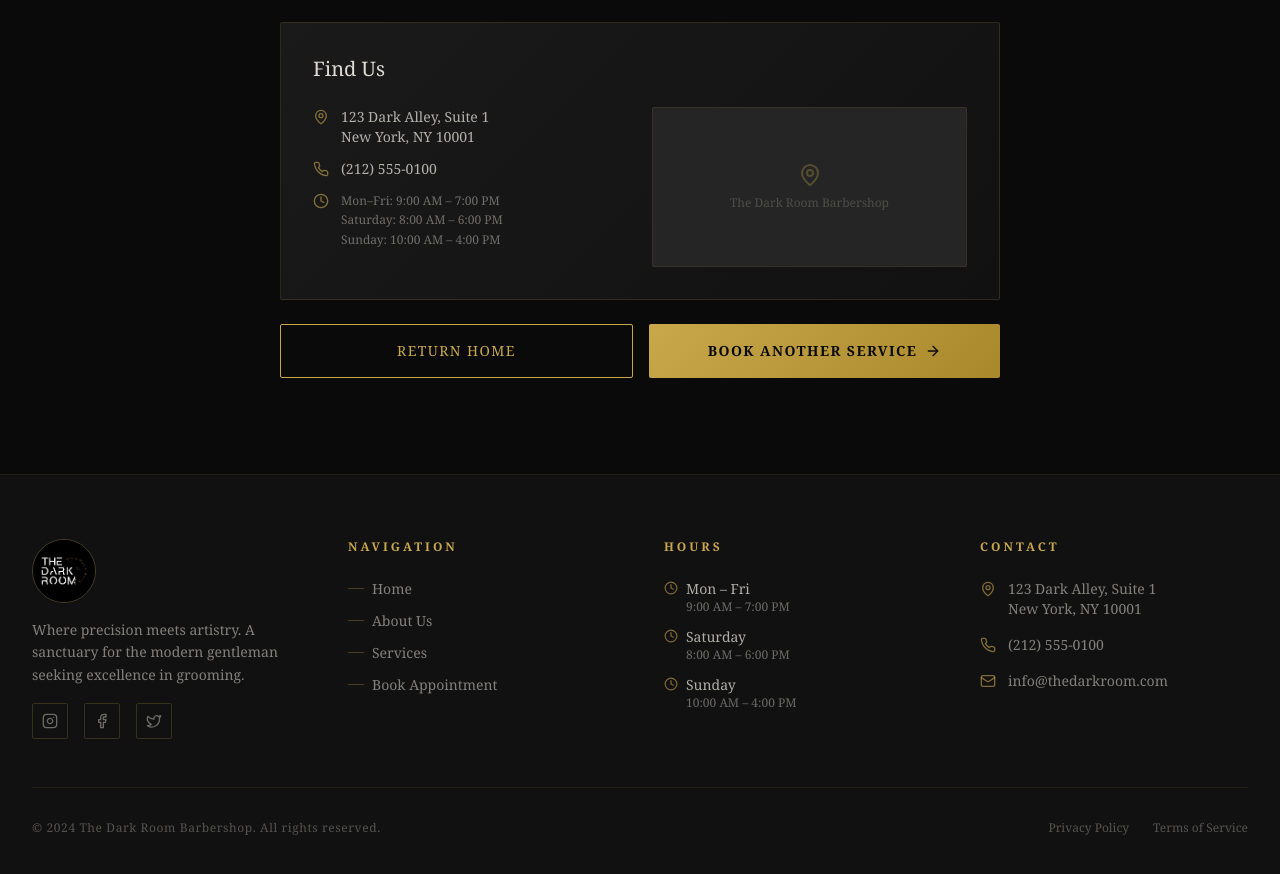
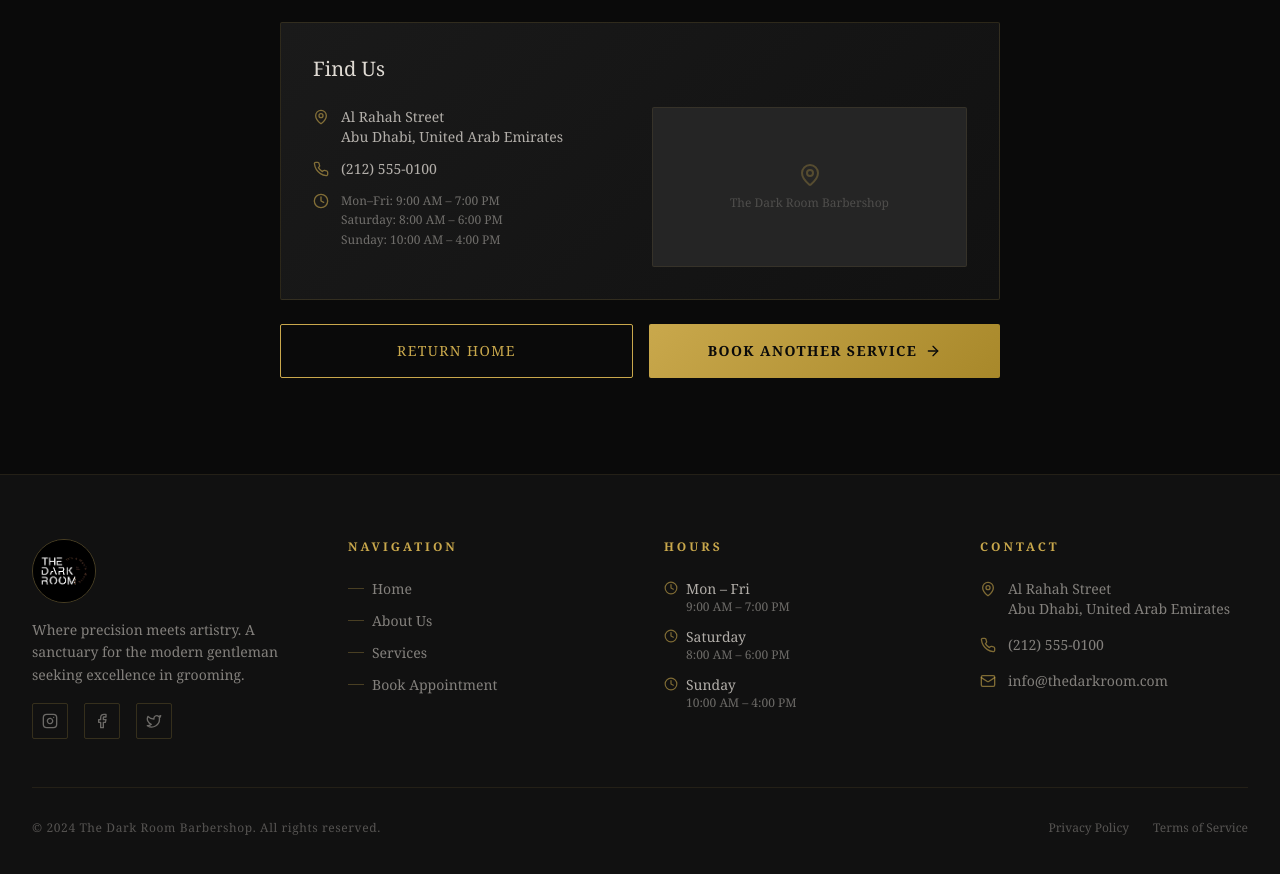
Before and after one commit to HafizTayyabNasir/the-dark-room, a Next.js app: page /booking/confirmation in a window 1280 px wide. Shown: the part 1315-2189 px from the top of the page. Built offline with nearby package versions, Linux system fonts and the light colour scheme.

Commit message:
Update shop location to Al Rahah Street, Abu Dhabi, United Arab Emirates

```diff
--- a/app/about/page.tsx
+++ b/app/about/page.tsx
@@ -105,7 +105,7 @@ export default function AboutPage() {
               Born from <span className="gold-text">Passion</span>
             </h2>
             <p className="text-cream/50 leading-relaxed">
-              The Dark Room was born in 2018 from a simple belief: that a great haircut is more than an appointment — it&apos;s an experience. Founder Marcus Reid opened our doors in the heart of New York City after 15 years of perfecting his craft across three continents.
+              The Dark Room was born in 2018 from a simple belief: that a great haircut is more than an appointment — it&apos;s an experience. Founder Marcus Reid opened our doors in the heart of Abu Dhabi after 15 years of perfecting his craft across three continents.
             </p>
             <p className="text-cream/50 leading-relaxed">
               The name itself tells the story. A dark room in photography is where the real magic happens — where raw negatives are transformed into lasting images. We see every client the same way: walking in with potential, leaving transformed.
--- a/app/booking/checkout/page.tsx
+++ b/app/booking/checkout/page.tsx
@@ -503,8 +503,8 @@ function CheckoutContent() {
               {/* Shop Info */}
               <div className="mt-4 dark-card rounded-sm p-5 space-y-2">
                 <p className="text-cream/40 text-xs tracking-widest uppercase mb-3">The Dark Room</p>
-                <p className="text-cream/50 text-sm">123 Dark Alley, Suite 1</p>
-                <p className="text-cream/50 text-sm">New York, NY 10001</p>
+                <p className="text-cream/50 text-sm">Al Rahah Street</p>
+                <p className="text-cream/50 text-sm">Abu Dhabi, United Arab Emirates</p>
                 <p className="text-cream/40 text-xs mt-2">Mon–Fri: 9AM–7PM · Sat: 8AM–6PM · Sun: 10AM–4PM</p>
               </div>
             </motion.div>
--- a/app/booking/confirmation/page.tsx
+++ b/app/booking/confirmation/page.tsx
@@ -170,8 +170,8 @@ function ConfirmationContent() {
               <div className="flex items-start gap-3">
                 <MapPin size={16} className="text-gold/60 mt-0.5 shrink-0" />
                 <div>
-                  <p className="text-cream/70 text-sm">123 Dark Alley, Suite 1</p>
-                  <p className="text-cream/70 text-sm">New York, NY 10001</p>
+                  <p className="text-cream/70 text-sm">Al Rahah Street</p>
+                  <p className="text-cream/70 text-sm">Abu Dhabi, United Arab Emirates</p>
                 </div>
               </div>
               <div className="flex items-center gap-3">
--- a/app/page.tsx
+++ b/app/page.tsx
@@ -58,7 +58,7 @@ export default function HomePage() {
               {/* Eyebrow */}
               <motion.div variants={fadeUp} className="flex items-center gap-3">
                 <div className="gold-divider w-12 h-px" style={{ margin: 0 }} />
-                <span className="text-gold/70 text-xs tracking-[0.35em] uppercase font-bold">Est. 2018 · New York</span>
+                <span className="text-gold/70 text-xs tracking-[0.35em] uppercase font-bold">Est. 2018 · Abu Dhabi</span>
               </motion.div>
 
               {/* Heading */}
@@ -231,7 +231,7 @@ export default function HomePage() {
               Our Roots & <span className="gold-text">Philosophy</span>
             </h2>
             <p className="text-cream/50 leading-relaxed">
-              Founded in New York City, The Dark Room was designed as an escape from the frantic pace of modern life. We believe grooming is not a chore—it is an art form, a ritual of restoration, and an expression of personal identity.
+              Founded in Abu Dhabi, The Dark Room was designed as an escape from the frantic pace of modern life. We believe grooming is not a chore—it is an art form, a ritual of restoration, and an expression of personal identity.
             </p>
             <p className="text-cream/50 leading-relaxed">
               Our workspace blends industrial style, leather textures, and premium acoustic design, creating an intimate, exclusive atmosphere where you are the sole focus.
--- a/components/Footer.tsx
+++ b/components/Footer.tsx
@@ -91,7 +91,7 @@ export default function Footer() {
               <li className="flex items-start gap-3">
                 <MapPin size={16} className="text-gold/60 mt-0.5 shrink-0" />
                 <span className="text-cream/50 text-sm">
-                  123 Dark Alley, Suite 1<br />New York, NY 10001
+                  Al Rahah Street<br />Abu Dhabi, United Arab Emirates
                 </span>
               </li>
               <li className="flex items-center gap-3">
```
